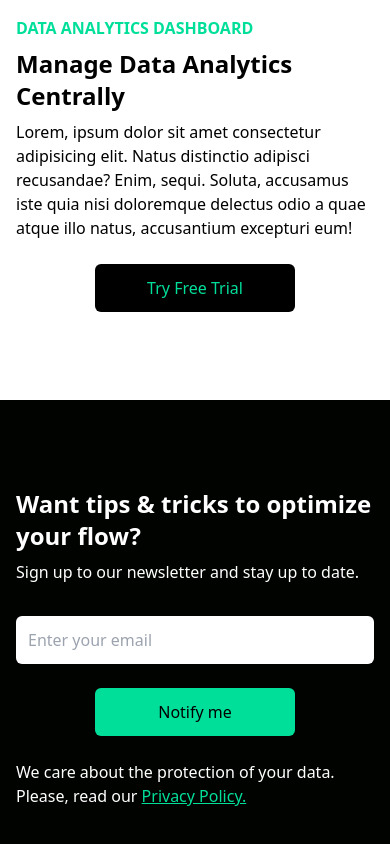
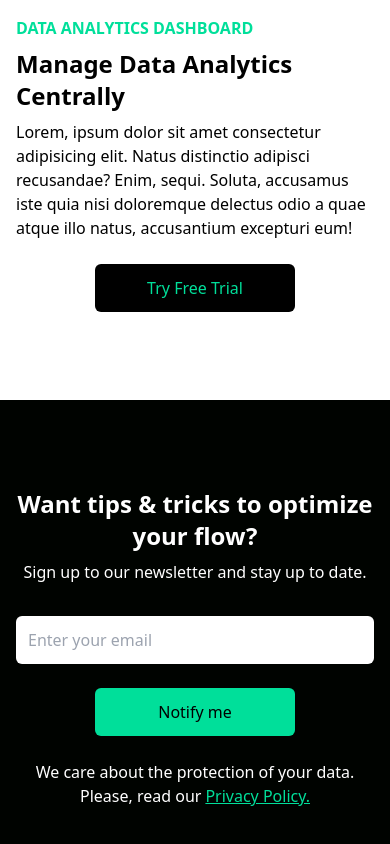
Before and after one commit to CMT94/business-data-app, a React (Create React App) app: page / in a window 390 px wide. Shown: the part 1222-2066 px from the top of the page. Built offline with nearby package versions, Linux system fonts and the light colour scheme.

Commit message:
align newsletter content w breakpoint

```diff
--- a/src/components/Newsletter.jsx
+++ b/src/components/Newsletter.jsx
@@ -14,10 +14,12 @@ const Newsletter = () => {
     <div className="w-full py-16 text-white px-4">
       <div className="max-w-[1240px] mx-auto grid lg:grid-cols-3">
         <div className="lg:col-span-2 my-4">
-          <h1 className="md:text-4xl sm:text-3xl text-2xl font-bold py-2">
+          <h1 className="text-center sm:text-left md:text-4xl sm:text-3xl text-2xl font-bold py-2">
             {newsLetterContent.title}
           </h1>
-          <p>{newsLetterContent.subTitle}</p>
+          <p className="text-center sm:text-left">
+            {newsLetterContent.subTitle}
+          </p>
         </div>
         <div className="my-4">
           <div className="flex flex-col sm:flex-row items-center justify-between w-full">
@@ -32,9 +34,9 @@ const Newsletter = () => {
               Notify me
             </CallToActionButton>
           </div>
-          <p>
-            {newsLetterContent.warning}{" "}
-            <span className="text-[#00df9a] underline cursor-pointer">
+          <p className="text-center sm:text-left">
+            <span>{newsLetterContent.warning}</span>
+            <span className="text-[#00df9a] underline cursor-pointer pl-1">
               {newsLetterContent.privacyLink}
             </span>
           </p>
```
